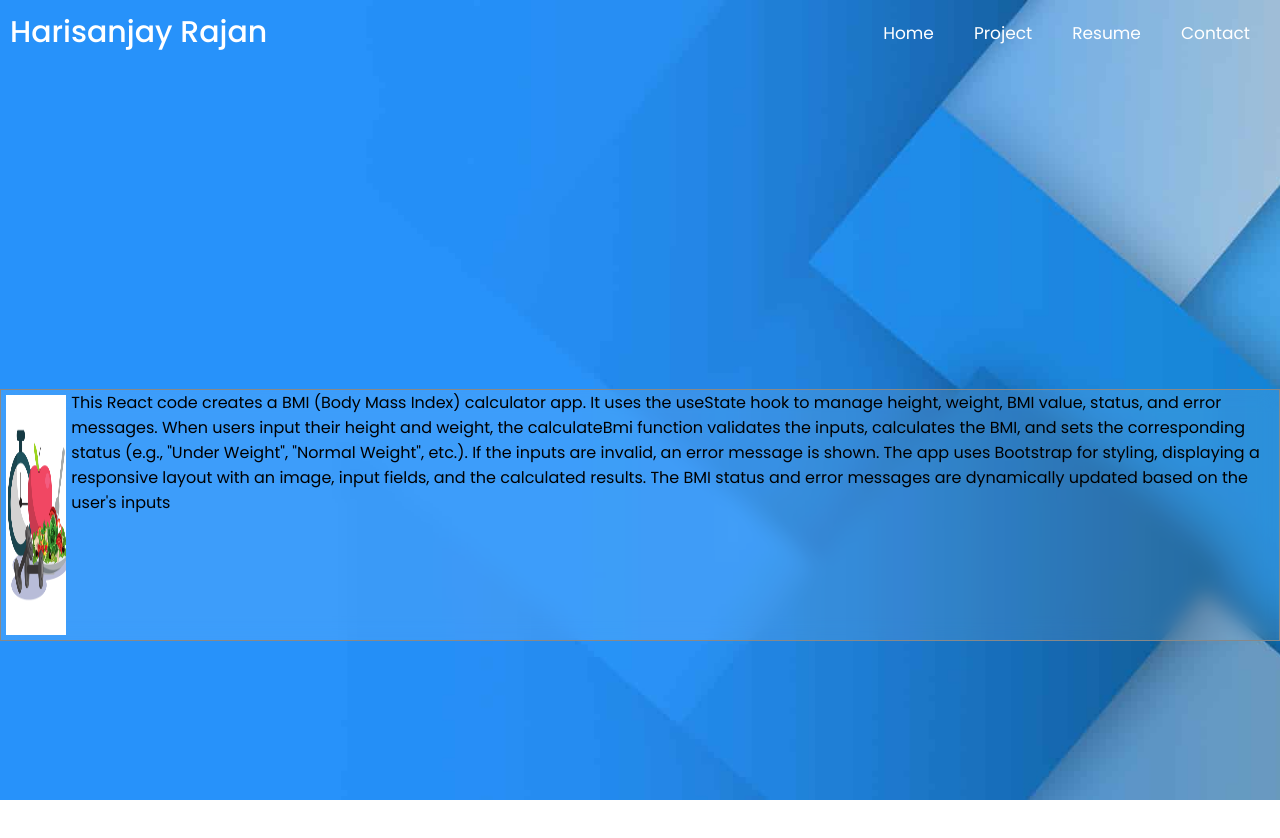
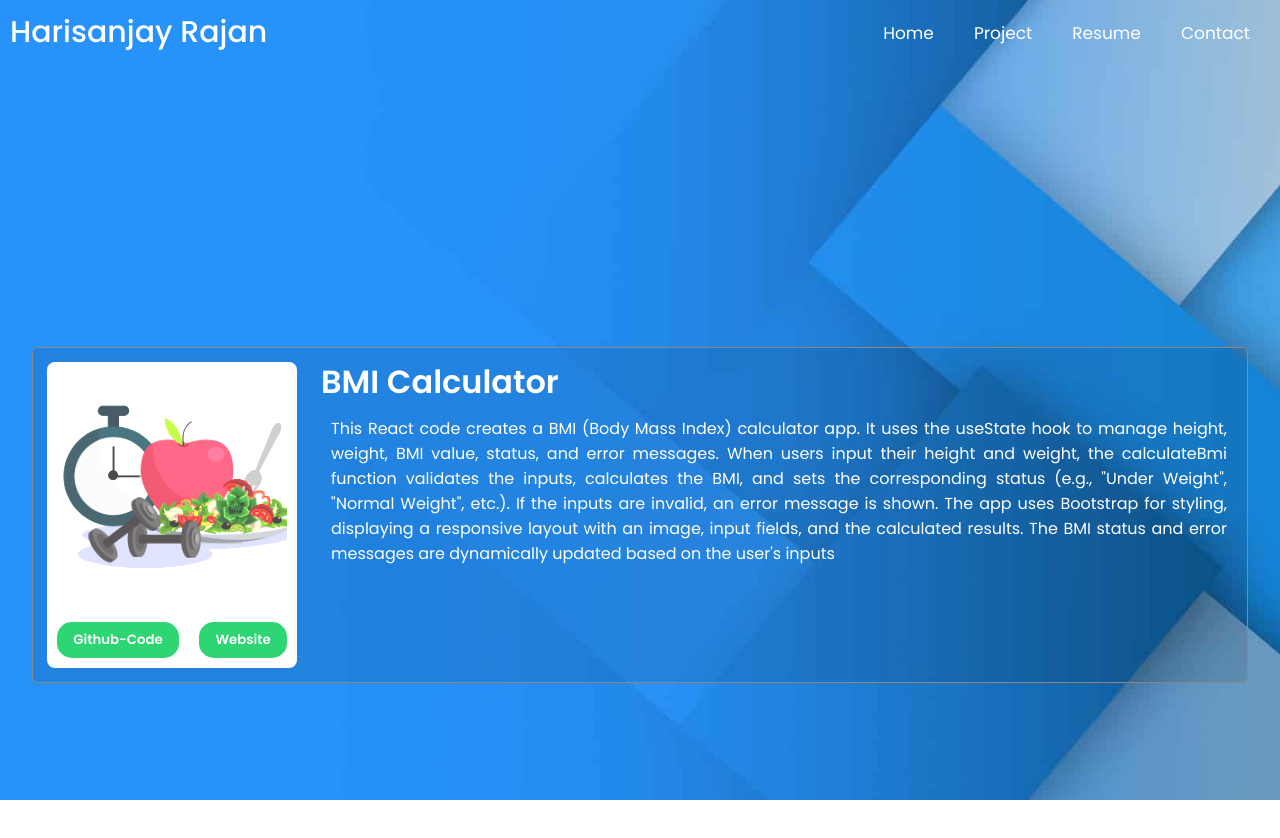
Before and after one commit to Harisanjay403/ReactPractice, a React (Vite) app in the folder portfolio/: page /project in a window 1280 px wide. Shown: the top 838 px of the page. Built offline with nearby package versions, Linux system fonts and the light colour scheme.

Commit message:
project uploading

```diff
--- a/portfolio/src/Project.css
+++ b/portfolio/src/Project.css
@@ -16,24 +16,76 @@
     height:100vh;
     width:100vw;
     margin-top:50px;
+
 }
 
 .project{
-    width:100%;
+    width:95%;
     border:1px solid #888;
-    background-color: rgba(255, 255, 255, 0.1); /* Semi-transparent background */
-    backdrop-filter: blur(10px);
+    background-color: rgba(0, 0, 0, 0.1);
     display:flex;
+    margin:10px;
+    border-radius: 5px;
+}
+.img-container{
+    display:flex;
+    justify-content: center;
+    align-items: center;
+    flex-direction: column;
+    margin:14px;
 }
 
 .project-img{
     height:250px;
     width:250px;
     padding:5px;
+    flex-shrink: 0;
+    display:flex;
 
 }
 
 .project-img img{
-    height:100%;
+    height:auto;
     width:100%;
+    border-radius: 5px;
+    flex-shrink: 0;
 }
+.project-content{
+    width:100%;
+    margin:10px;
+}
+
+.project-content h1{
+    color:#fff;
+    font-weight:600;
+
+}
+
+.project-content p{
+    color:#fff;
+    text-align: justify;
+    padding:10px;
+}
+
+.project-button{
+    width:100%;
+    display:flex;
+    justify-content: space-around;
+    margin:10px;
+
+
+}
+
+.project-button button{
+    background-color: #2ed573;
+    color:#fff;
+    padding:8px 16px;
+    border-radius: 15px;
+    border:none;
+    font-weight:600;
+
+}
+
+.project-button button:hover{
+    background-color:blueviolet;
+}
--- a/portfolio/src/Project.jsx
+++ b/portfolio/src/Project.jsx
@@ -6,18 +6,32 @@ export const Project = () =>{
         <>
             <div className="project-container">
                 <div className="project">
+                    <div className="img-container">
+                        <div className="project-img">
+                            <img src="./src/assets/bmiImg.png" alt="BMI Image" />
+                        </div>
 
-                    <div className="project-img">
-                        <img src="./src/assets/bmiImg.png" alt="BMI Image" />
+                        <div className="project-button">
+                            <button>Github-Code</button>
+                            <button>Website</button>
+                        </div>
+
                     </div>
 
+
+
+
+
                     <div className="project-content">
+                        <h1>BMI Calculator</h1>
                         <p>This React code creates a BMI (Body Mass Index) calculator app. It uses the useState hook to manage height, weight, BMI value, status, and error messages. When users input their height and weight, the calculateBmi function validates the inputs, calculates the BMI, and sets the corresponding status (e.g., "Under Weight", "Normal Weight", etc.). If the inputs are invalid, an error message is shown. The app uses Bootstrap for styling, displaying a responsive layout with an image, input fields, and the calculated results. The BMI status and error messages are dynamically updated based on the user's inputs</p>
                     </div>
 
-                    <div className="project-button"></div>
+
 
                 </div>
+
+
             </div>
         </>
     )
```
